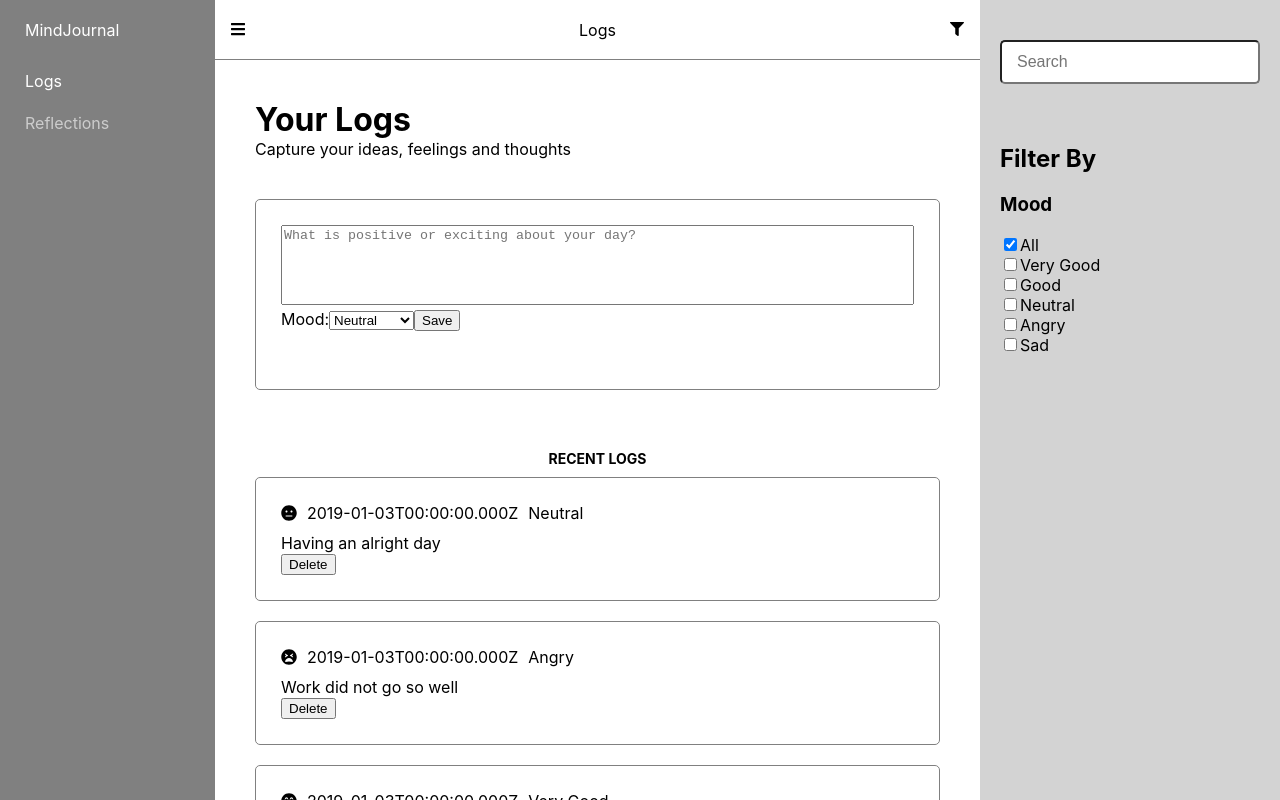
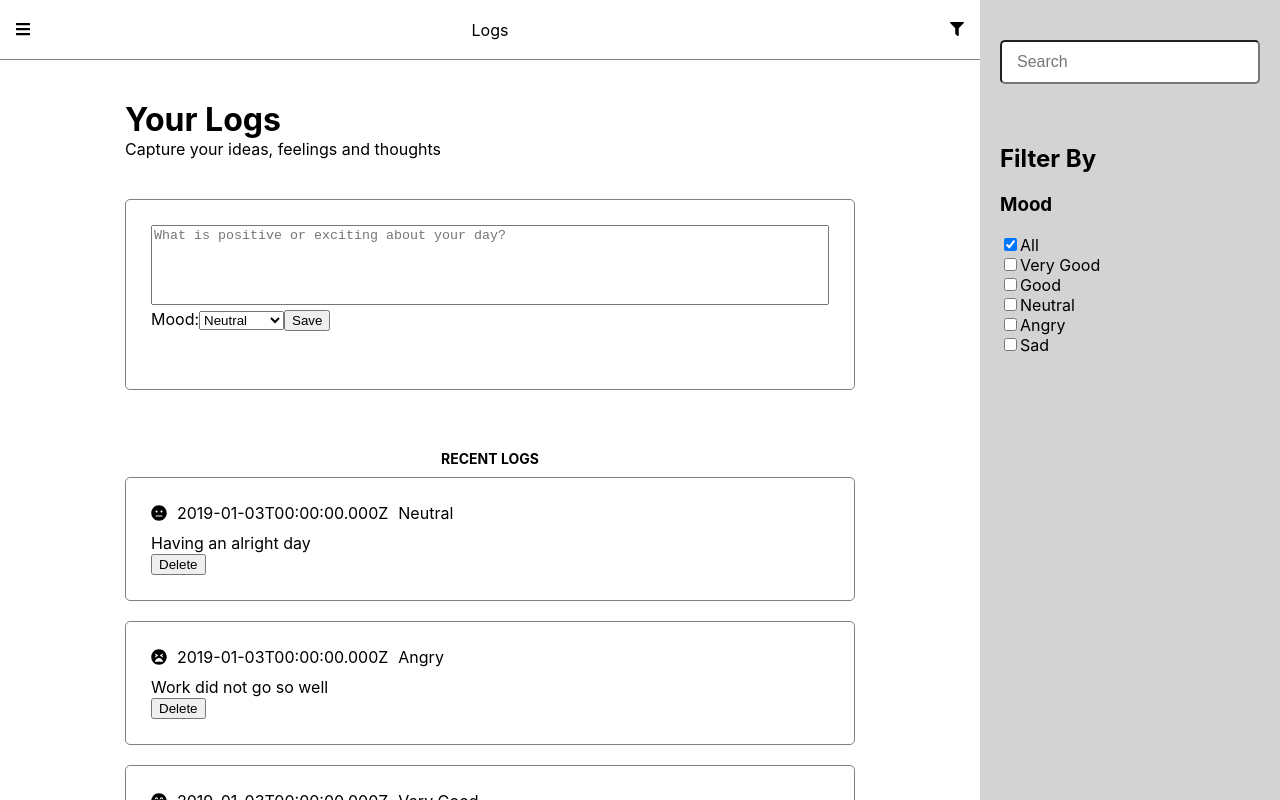
Before and after one commit to baf62495/mindjournal-client, a React (Create React App) app: page /logs in a window 1280 px wide. Built offline with nearby package versions, Linux system fonts and the light colour scheme.

Commit message:
renaming props & methods

```diff
--- a/src/App.js
+++ b/src/App.js
@@ -17,7 +17,7 @@ class App extends React.Component {
         reflections: this.props.reflections,
         searchTerm: '',
         filterOptions: 'All',
-        navigationActive: true
+        isNavCollapsed: false
     }
   }
 
@@ -88,10 +88,11 @@ class App extends React.Component {
     })
   }
 
-  toggleActive = () => {
+  toggleNav = () => {
     this.setState({
-      navigationActive: !this.state.navigationActive
+      isNavCollapsed: !this.state.isNavCollapsed
     })
+    console.log(this.state.isNavCollapsed)
   }
 
   render() {
@@ -108,10 +109,10 @@ class App extends React.Component {
             deleteLog={this.deleteLog}
             searchTerm={this.state.searchTerm}
             filterOptions={this.state.filterOptions}
-            navigationActive={this.state.navigationActive}
+            isNavCollapsed={this.state.isNavCollapsed}
             updateSearchTerm={this.updateSearchTerm}
             updateFilterOptions={this.updateFilterOptions}
-            toggleActive={this.toggleActive}
+            toggleNav={this.toggleNav}
           />
         )}
       />
--- a/src/components/AppHeader.js
+++ b/src/components/AppHeader.js
@@ -9,7 +9,7 @@ export default function AppHeader(props) {
     return (
         <header className='app-header'>
             <div className='header-left'>
-                <button className='js-btn-menu' onClick={() => props.toggleActive()}><FontAwesomeIcon icon={faBars}/></button>
+                <button className='js-btn-menu' onClick={() => props.toggleNav()}><FontAwesomeIcon icon={faBars}/></button>
             </div>
             <div className='header-center'>{props.title}</div>
             <div className='header-right'>
--- a/src/components/AppNavigation.js
+++ b/src/components/AppNavigation.js
@@ -3,7 +3,7 @@ import { NavLink } from 'react-router-dom';
 
 export default function AppNavigation(props) {
     return (
-        <nav role="navigation" aria-label="Main Navigation" className={props.navigationActive ? 'app-navigation': 'app-navigation is-collapsed'}>
+        <nav role="navigation" aria-label="Main Navigation" className={props.isNavCollapsed ? 'app-navigation': 'app-navigation is-collapsed'}>
             <header className="navigation-header">
                 MindJournal
             </header>
--- a/src/components/AppSidebar.js
+++ b/src/components/AppSidebar.js
@@ -3,7 +3,7 @@ import SearchInput from './SearchInput';
 import FilterOptions from './FilterOptions';
 
 export default function AppSidebar(props) {
-    if (props.onLogs) {
+    if (props.isOnLogs) {
         return (
             <aside className='app-sidebar'>
                 <SearchInput updateSearchTerm={props.updateSearchTerm} />
--- a/src/components/logs/LogsMainPage.js
+++ b/src/components/logs/LogsMainPage.js
@@ -10,16 +10,16 @@ export default class LogsMainPage extends React.Component {
     render() {
         return (
             <>
-            <AppNavigation navigationActive={this.props.navigationActive} />
+            <AppNavigation isNavCollapsed={this.props.isNavCollapsed} />
             <main>
                 <AppSidebar
                     searchTerm={this.props.searchTerm}
                     filterOptions={this.props.filterOptions}
                     updateSearchTerm={this.props.updateSearchTerm}
                     updateFilterOptions={this.props.updateFilterOptions}
-                    onLogs={true}
+                    isOnLogs={true}
                 />
-                <AppHeader title='Logs' toggleActive={this.props.toggleActive} />
+                <AppHeader title='Logs' toggleNav={this.props.toggleNav} />
                 <div className='mj-page'>
                     <div className='mj-page-content'>
                         <div className='wrapper'>
```
